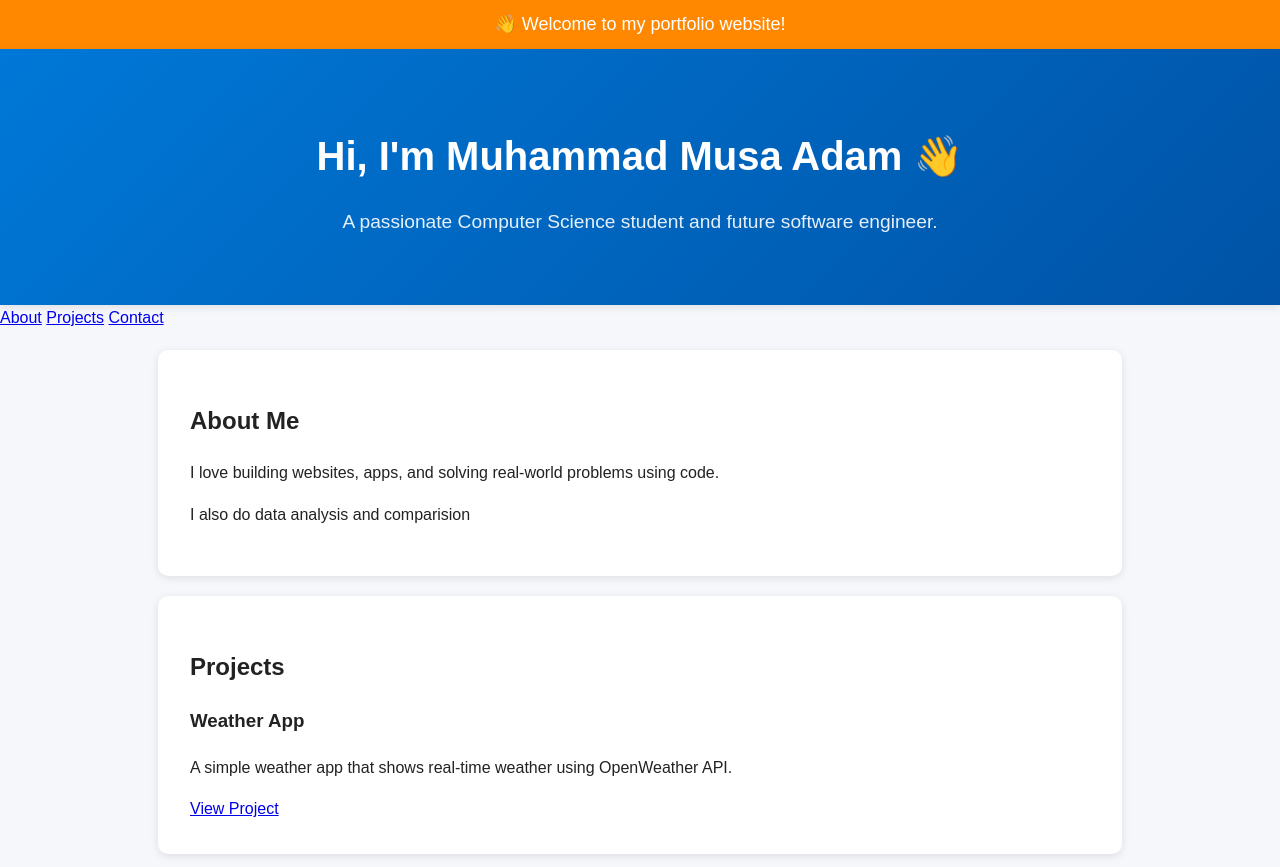
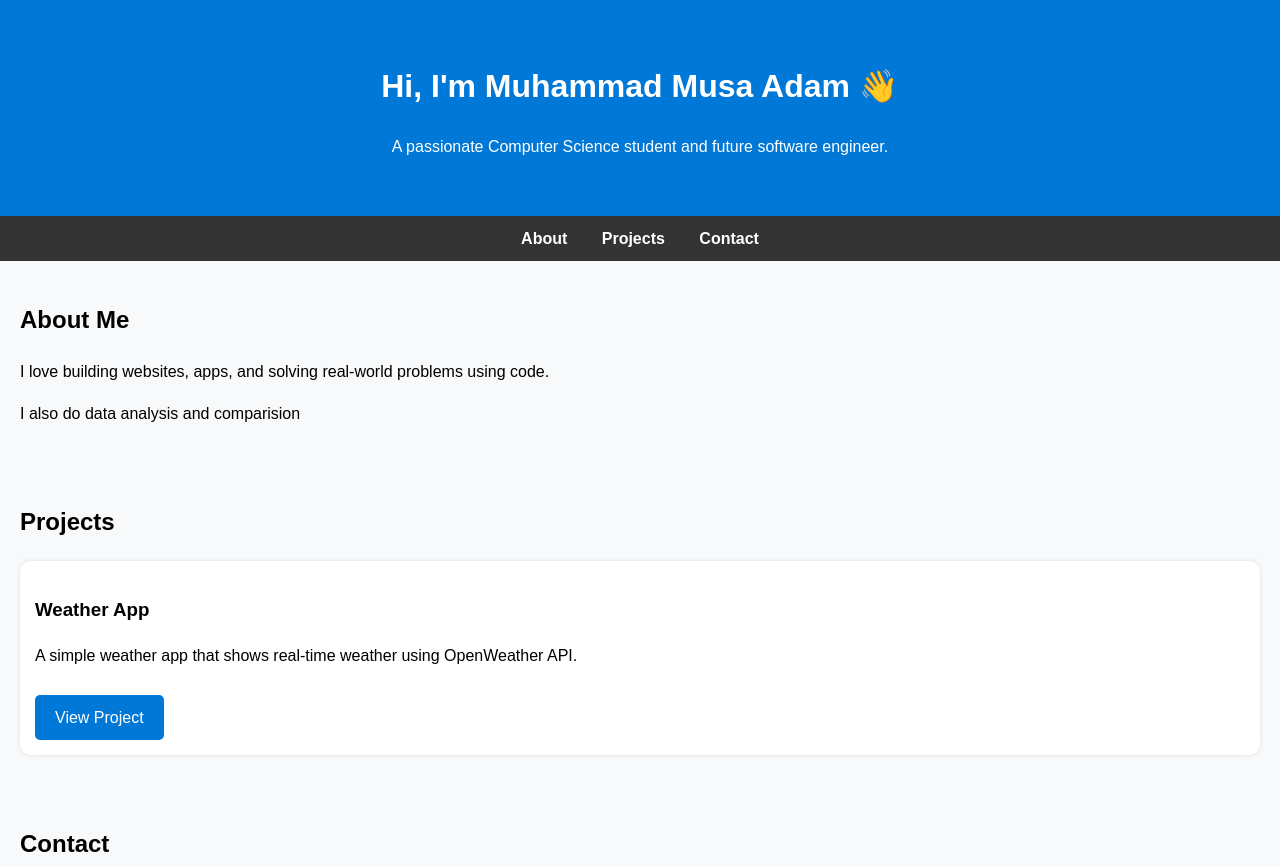
Before and after one commit to Msquare28/portfolio, a plain HTML site: page index.html in a window 1280 px wide. Shown: the top 867 px of the page. Drawn offline with Linux system fonts and the light colour scheme.

Commit message:
Add files via upload

```diff
--- a/script.js
+++ b/script.js
@@ -1,21 +1,14 @@
-// Create a welcome message on the page instead of a popup
-const welcome = document.createElement("div");
-welcome.textContent = "👋 Welcome to my portfolio website!";
-welcome.style.background = "#ff8800";
-welcome.style.color = "white";
-welcome.style.padding = "10px";
-welcome.style.textAlign = "center";
-welcome.style.fontSize = "18px";
+// Typing effect for header
+const title = document.querySelector("h1");
+const text = title.textContent;
+title.textContent = "";
+let i = 0;
 
-// Add it to the top of the page
-document.body.prepend(welcome);
-// Open project pages
-function openProject(name) {
-  if (name === "weather") {
-    window.location.href = "weather.html";
-  } else if (name === "data") {
-    window.location.href = "data.html";
-  } else if (name === "portfolio") {
-    alert("You are already on the Portfolio Website 😄");
+function typeEffect() {
+  if (i < text.length) {
+    title.textContent += text.charAt(i);
+    i++;
+    setTimeout(typeEffect, 100);
   }
 }
+typeEffect();
--- a/style.css
+++ b/style.css
@@ -1,69 +1,100 @@
-/* === Global Styles === */
 body {
-  font-family: "Poppins", Arial, sans-serif;
+  font-family: Arial, sans-serif;
   margin: 0;
   padding: 0;
-  background: #f5f7fa;
-  color: #222;
   line-height: 1.6;
+  background: #f8f9fa;
 }
 
-/* === Header === */
 header {
-  background: linear-gradient(135deg, #0078d7, #0053a6);
+  background: #0078d7;
   color: white;
   text-align: center;
-  padding: 3rem 1rem;
-  box-shadow: 0 2px 8px rgba(0, 0, 0, 0.1);
+  padding: 40px 10px;
 }
 
-header h1 {
-  font-size: 2.5rem;
-  margin-bottom: 0.5rem;
+nav {
+  background: #333;
+  text-align: center;
+  padding: 10px;
 }
 
-header p {
-  font-size: 1.2rem;
-  opacity: 0.9;
+nav a {
+  color: white;
+  margin: 0 15px;
+  text-decoration: none;
+  font-weight: bold;
 }
 
-/* === Section Styling === */
-section {
-  padding: 2rem;
-  max-width: 900px;
-  margin: auto;
-  background: white;
-  border-radius: 10px;
-  margin-top: 20px;
-  box-shadow: 0 2px 8px rgba(0, 0, 0, 0.1);
+nav a:hover {
+  color: #00b4d8;
 }
 
-/* === Projects Section === */
-.projects ul {
-  list-style: none;
-  padding: 0;
+section {
+  padding: 20px;
 }
 
-.projects li {
+.project {
+  background: white;
+  padding: 15px;
+  margin: 10px 0;
+  border-radius: 10px;
+  box-shadow: 0 0 5px rgba(0, 0, 0, 0.1);
+}
+.project a {
+  display: inline-block;
   background: #0078d7;
   color: white;
-  margin: 10px 0;
-  padding: 12px;
-  border-radius: 6px;
-  cursor: pointer;
-  transition: 0.3s;
+  padding: 10px 20px;
+  border-radius: 5px;
+  text-decoration: none;
+  margin-top: 10px;
+  transition: background 0.3s ease;
 }
 
-.projects li:hover {
-  background: #005fa3;
-  transform: scale(1.03);
+.project a:hover {
+  background: #00b4d8;
 }
 
-/* === Footer === */
 footer {
+  background: #222;
+  color: #ccc;
   text-align: center;
-  padding: 1rem;
-  background: #222;
-  color: white;
-  margin-top: 30px;
+  padding: 10px;
 }
+html {
+  scroll-behavior: smooth;
+}
+
+h1,
+h2,
+p,
+a,
+.project {
+  opacity: 0;
+  transform: translateY(20px);
+  animation: fadeIn 1s forwards;
+}
+
+h1 {
+  animation-delay: 0.2s;
+}
+h2 {
+  animation-delay: 0.4s;
+}
+p {
+  animation-delay: 0.6s;
+}
+a {
+  animation-delay: 0.8s;
+}
+.project {
+  animation-delay: 1s;
+}
+
+@keyframes fadeIn {
+  to {
+    opacity: 1;
+    transform: translateY(0);
+  }
+}
```
